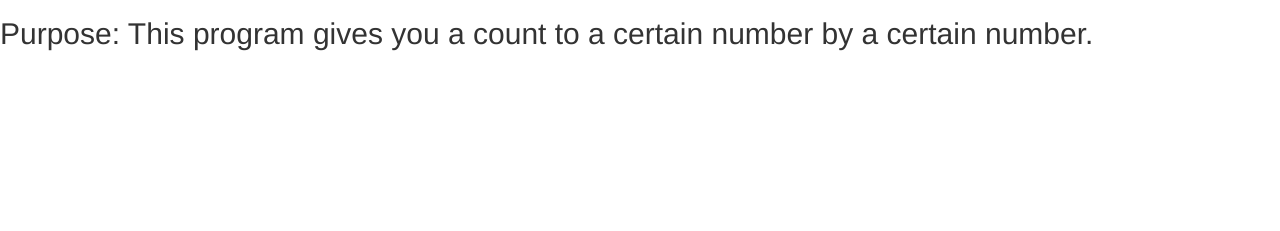
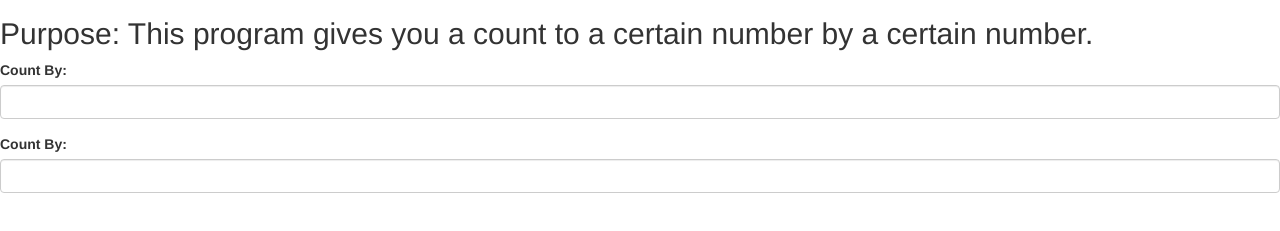
Before and after one commit to kayschulze/count-by, a plain HTML site: page index.html in a window 1280 px wide. Shown: the part 63-294 px from the top of the page. Drawn offline with nearby package versions, Linux system fonts and the light colour scheme.

Commit message:
index.html prompts and takes-in variables.

```diff
--- a/index.html
+++ b/index.html
@@ -13,8 +13,17 @@
   </head>
   <body>
     <h1>Count By</h1>
-    <h2>Purpose:  This program gives you a count to a certain number by a certain number.
-
+    <h2>Purpose:  This program gives you a count to a certain number by a certain number.</h2>
+    <form id ="count-by-form">
+      <div class="form-group">
+        <label for="countBy">Count By:</label>
+        <input type="countBy" class="form-control" type="text">
+      </div>
+      <div class="form-group">
+        <label for="countBy">Count By:</label>
+        <input type="countBy" class="form-control" type="text">
+      </div>
+    </form>
 
   </body>
 </html>
```
